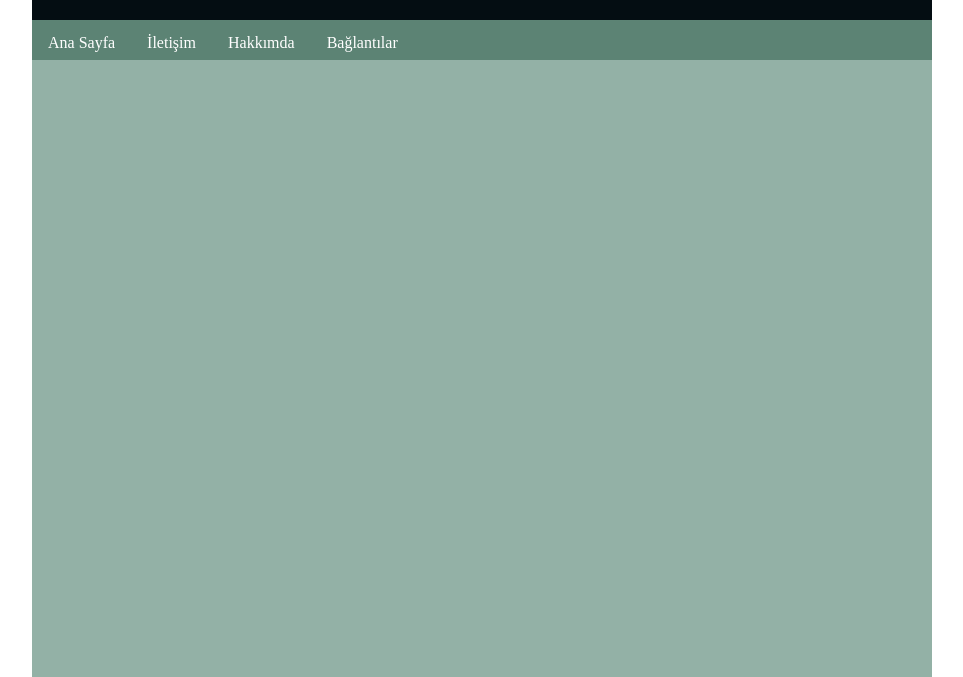
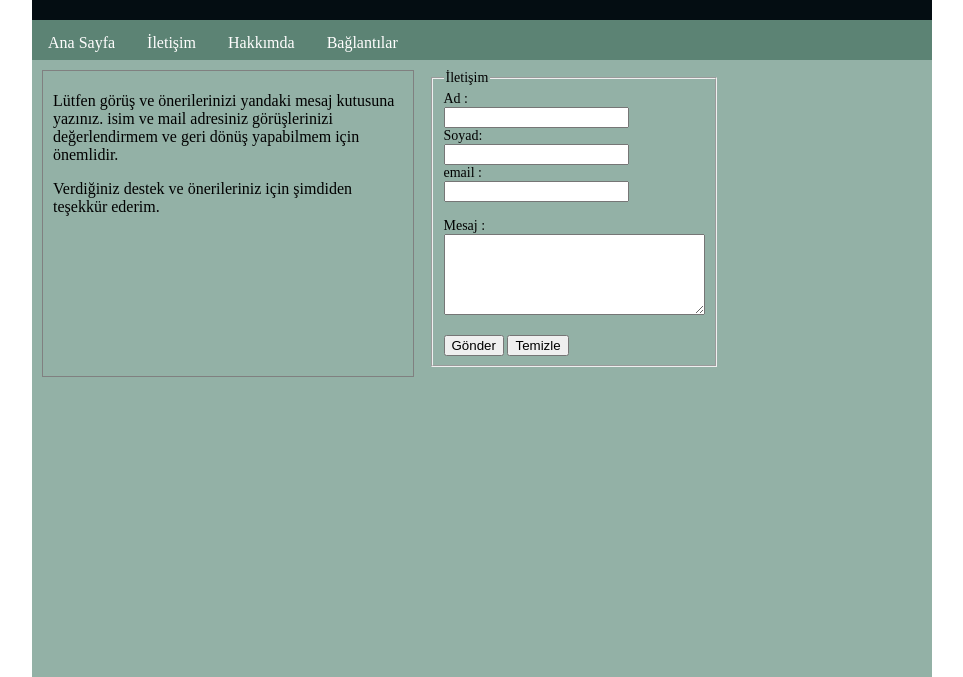
Before and after one commit to dilaverakinci/patikadev, a plain HTML site: page CSS-Odev-1/iletisim.html in a window 1280 px wide. Shown: the part 123-800 px from the top of the page, without its empty margins (158-1121 px from the left). Drawn offline with Linux system fonts and the light colour scheme.

Commit message:
CSS Ödev1 için sayfalar tamamlandı.

```diff
--- a/CSS-Odev-1/iletisim.html
+++ b/CSS-Odev-1/iletisim.html
@@ -34,10 +34,41 @@
     </nav>
 
     <article>
-
-        <div>
+        <div style="float: left;
+                    width:350px;
+                    height:295px;
+                    border-style: solid;
+                    border-width: 1px;
+                    margin-right:15px;
+                    border-color: gray;
+                    padding:5px 10px;"
+                    >
+            <p>
+                Lütfen görüş ve önerilerinizi yandaki mesaj kutusuna yazınız.
+                isim ve mail adresiniz görüşlerinizi değerlendirmem ve geri dönüş yapabilmem için önemlidir.
+            </p>
+            <p>
+                Verdiğiniz destek ve önerileriniz için şimdiden teşekkür ederim.
+            </p>
 
         </div>
+        <form class="form-kutusu" action="" method="get">
+            <fieldset style="width: fit-content;">
+                <legend> İletişim </legend>
+                <label for="ad">Ad :</label><br>
+                    <input type="text" id="ad" name="ad" value=""><br>
+                <label for="soyad">Soyad:</label><br>
+                    <input type="text" id="soyad" name="soyad" value=""><br>
+                <label for="email">email : </label><br>
+                    <input type="email" id="email" name="email" value=""><br>
+                <br>
+                <label for="mesaj">Mesaj :</label><br>
+                <textarea name="mesaj" id="mesaj" cols="30" rows="5"></textarea><br><br>
+                <input type="submit" value="Gönder">
+                <input type="reset" value="Temizle">
+            </fieldset>
+
+        </form>
     </article>
 
     <footer>
--- a/CSS-Odev-1/style.css
+++ b/CSS-Odev-1/style.css
@@ -23,9 +23,10 @@ body {
 
 article {
   height: 800px;
-  width: 900px;
+  width: 880px;
   background-color: #93B1A6;
   float: left;
+  padding: 10px;
 }
 
 footer {
@@ -52,15 +53,17 @@ nav ul li {
 nav ul li a,
 .dropbtn {
   display: inline-block;
-  color: white;
+  color: rgb(255, 254, 254);
   text-align: center;
   padding: 14px 16px;
   text-decoration: none;
+  transition: background-color 0.5s;
 }
 
 nav ul li a:hover,
 .dropdown:hover .dropbtn {
-  background-color: #183D3D;
+  background: linear-gradient(#183D3D, #5C8374);
+  /*background-color: #183D3D;*/
 }
 
 nav ul li.dropdown {
@@ -70,9 +73,9 @@ nav ul li.dropdown {
 .dropdown-content {
   display: none;
   position: absolute;
-  background-color: #f9f9f9;
+  background-color: #e6e3e3;
   min-width: 160px;
-  box-shadow: 0px 8px 16px 0px rgba(0, 0, 0, 0.2);
+  /*box-shadow: 0px 8px 16px 0px rgba(0, 0, 0, 0.2);*/
   z-index: 1;
 }
 
@@ -96,20 +99,22 @@ nav ul li.dropdown {
 
 .kutu{
   float:left;
-  width: 590px;
-  margin-left: 5px;
+  width: 560px;
+  margin-left: 0px;
   font-size: 14px;
+  padding: 10px;
 }
 .kutu2{
-  font-size: 12px;
+  font-size: 10px;
   float: left;
   margin-left: 5px;
-  width: 290px;
+  width: 260px;
+  padding: 10px;
 }
 
 .fnt-Segoe-14{
   font-family:Georgia, 'Times New Roman', Times, serif;
-  font-size: 14px;
+  font-size: 12px;
   text-align:justify;
 }
 
@@ -140,3 +145,20 @@ footer ul li a {
 footer ul li a:hover {
   color:brown;
 }
+
+
+.form-kutusu{
+    float:left;
+    width: 450px;
+    margin-left: 0px;
+    font-size: 14px;
+    padding: auto;
+    margin: auto;
+}
+
+#resim{
+  width: 200px;
+  float: left;
+  margin-right: 10px;
+
+}
```
Also changed, not shown: CSS-Odev-1/about-me.html (+3 -2 lines), CSS-Odev-1/images/anonymous-for-guys.jpg (added).
